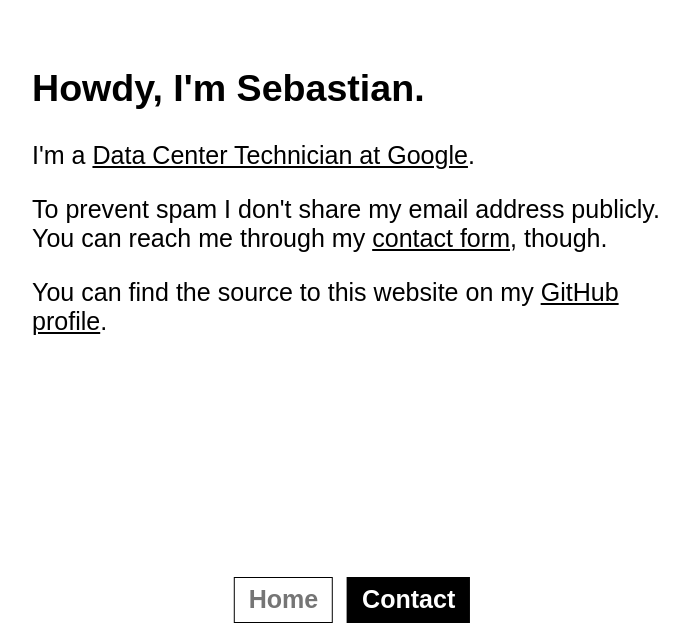
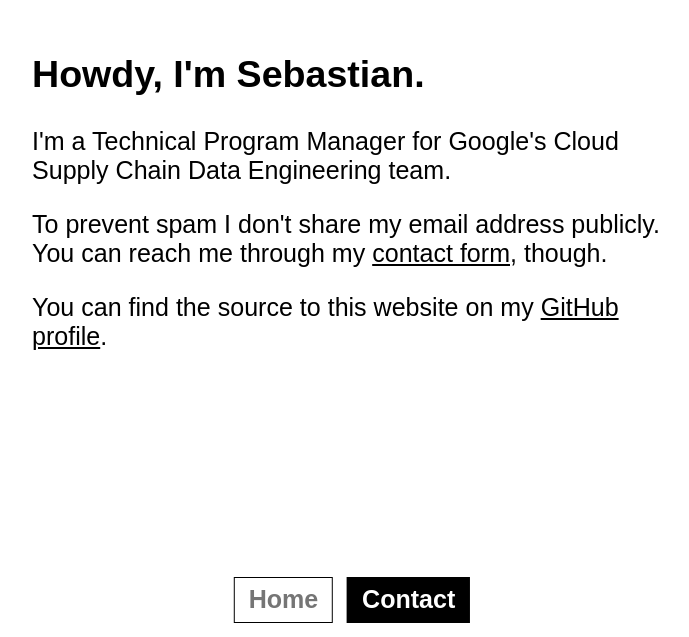
Before and after one commit to sebastianrasor/www.sebastianrasor.com, a plain HTML site: page public/index.html in a window 1280 px wide. Shown: the part 163-800 px from the top of the page, without its empty margins (288-977 px from the left). Drawn offline with Linux system fonts and the light colour scheme; no server answers.

Commit message:
feat: update job title for short term transfer

```diff
--- a/public/index.html
+++ b/public/index.html
@@ -32,7 +32,7 @@
   <article>
     <header>
       <h1>Howdy, I'm Sebastian.</h1>
-      <aside>I'm a <a href="https://www.google.com/about/datacenters/">Data Center Technician at Google</a>.</aside>
+      <aside>I'm a Technical Program Manager for Google's Cloud Supply Chain Data Engineering team.</aside>
     </header>
     <p>To prevent spam I don't share my email address publicly. You can reach me through my <a href="/contact">contact form</a>, though.
     <p>You can find the source to this website on my <a href="https://github.com/sebastianrasor">GitHub profile</a>.
```
